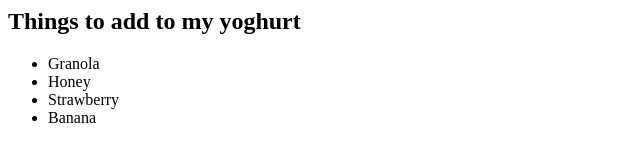
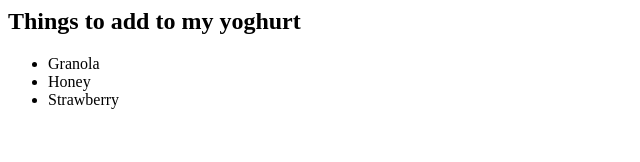
Before and after one commit to jessiepurvis/code-first-intuit, a plain HTML site: page index.html in a window 1280 px wide. Shown: the full height of the page, 0-640 px from the left. Drawn offline with Linux system fonts and the light colour scheme.

Commit message:
Removed Banana

```diff
--- a/index.html
+++ b/index.html
@@ -4,5 +4,4 @@
   <li>Granola</li>
   <li>Honey</li>
   <li>Strawberry</li>
-  <li>Banana</li>
 </ul>
```
